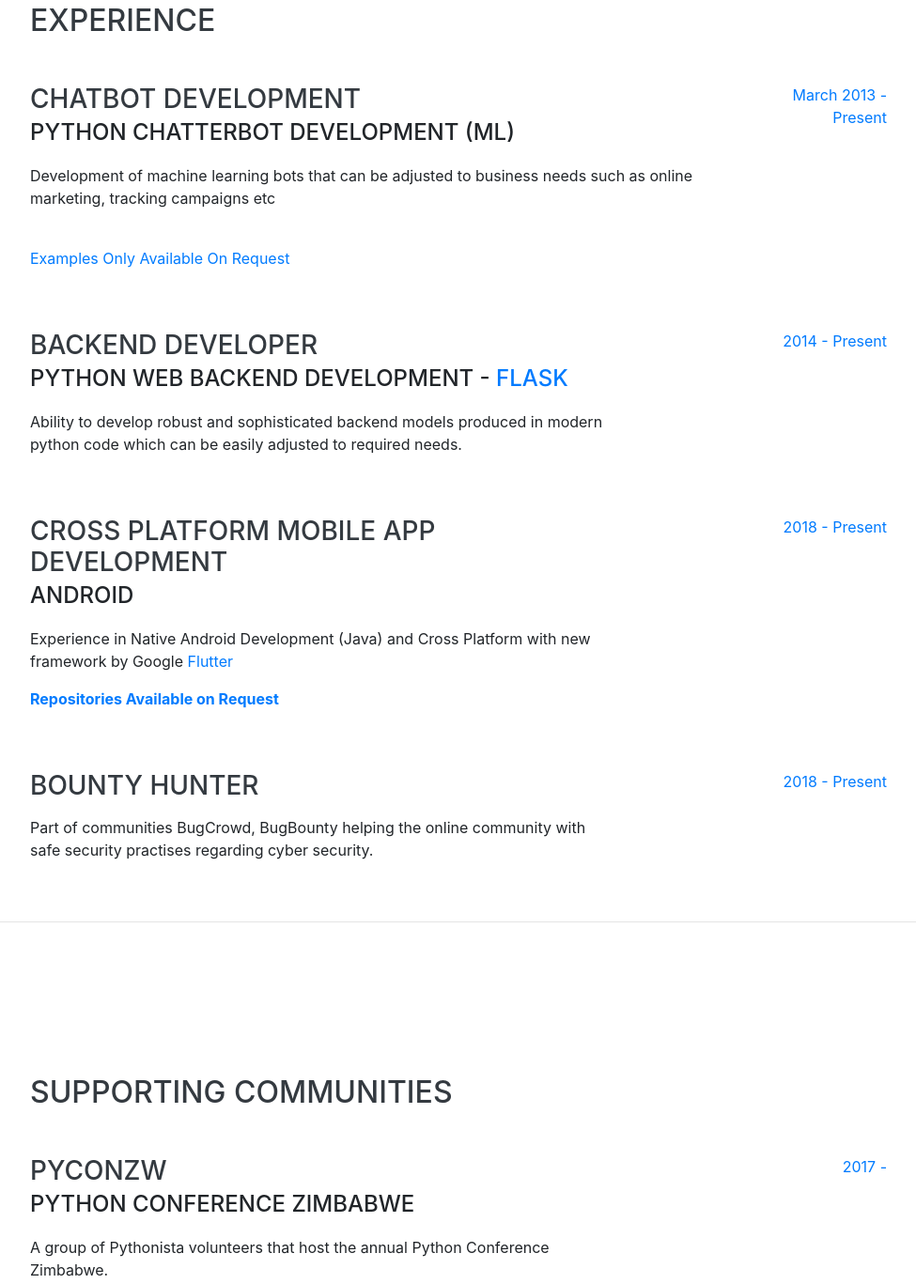
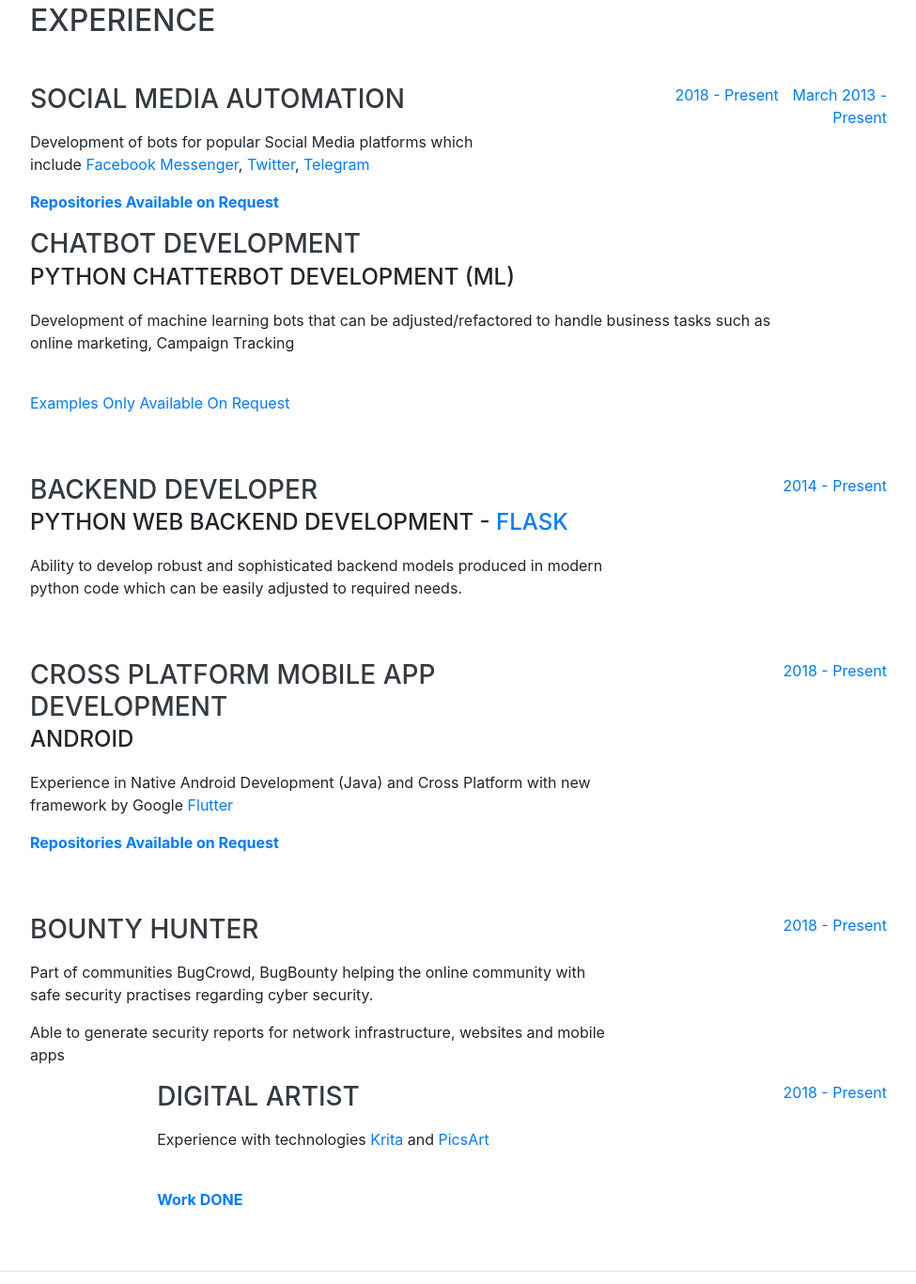
Before and after one commit to tinashe13/ignertic.github.io, a website with bundled scripts: page index.html in a window 1280 px wide. Shown: the part 846-2213 px from the top of the page at 94% size, without its empty margins (288-1263 px from the left). Built offline with nearby package versions, Linux system fonts and the light colour scheme; a web font is replaced by a local one.

Commit message:
Resume Update

```diff
--- a/index.html
+++ b/index.html
@@ -97,9 +97,20 @@
 
         <div class="resume- item d-flex flex-column flex-md-row justify-content-between mb-5">
           <div class="resume-content">
+            <div class="resume-item d-flex flex-column flex-md-row justify-content-between">
+              <div class="resume-content">
+                <h3 class="mb-0">Social Media Automation</h3>
+                <div class="subheading mb-3"></div>
+                <p>Development of bots for popular Social Media platforms which include <a href="#">Facebook Messenger</a>, <a href="twitter.com"> Twitter</a>, <a href="telegram.com">Telegram</a></p>
+                <p><strong><a href="mailto:ignertic@icloud.com">Repositories Available on Request</a></strong>
+                </div>
+                <div class="resume-date text-md-right">
+                  <span class="text-primary">2018 - Present</span>
+                </div>
+              </div>
             <h3 class="mb-0">Chatbot Development</h3>
             <div class="subheading mb-3">Python Chatterbot Development (ML)</div>
-            <p>Development of machine learning bots that can be adjusted to business needs such as online marketing, tracking campaigns etc</p>
+            <p>Development of machine learning bots that can be adjusted/refactored to handle business tasks such as online marketing, Campaign Tracking</p>
             <br/>
             <p><a href="mailto:ignertic@icloud.com">Examples Only Available On Request<a/></p>
           </div>
@@ -138,6 +149,23 @@
             <h3 class="mb-0">Bounty Hunter</h3>
             <div class="subheading mb-3"></div>
             <p>Part of communities BugCrowd, BugBounty helping the online community with safe security practises regarding cyber security. </p>
+            <p>Able to generate security reports for network infrastructure, websites and mobile apps </p>
+          </div>
+          <div class="resume-date text-md-right">
+            <span class="text-primary">2018 - Present</span>
+          </div>
+        </div>
+
+
+
+        <div class="resume-item d-flex flex-column flex-md-row justify-content-between">
+          <div class="resume-content">
+            <h3 class="mb-0">Digital Artist</h3>
+            <div class="subheading mb-3"></div>
+            <p>Experience with technologies <a href="https://krita.org">Krita</a> and <a href="https://picsart.com">PicsArt</a></p>
+            <br/>
+            <p><strong><a href="https://instagram.com/xoxoxopill">Work DONE</a></strong></p>
+
           </div>
           <div class="resume-date text-md-right">
             <span class="text-primary">2018 - Present</span>
```
